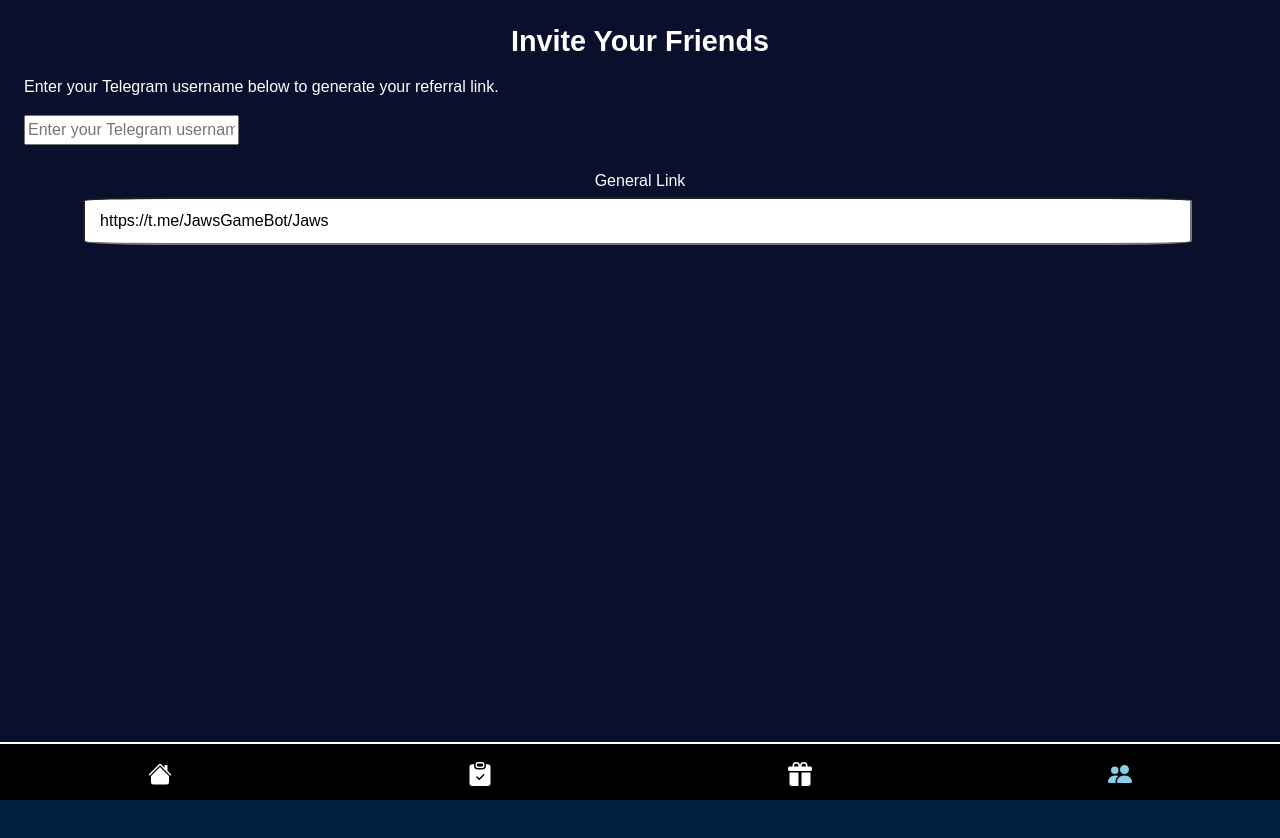
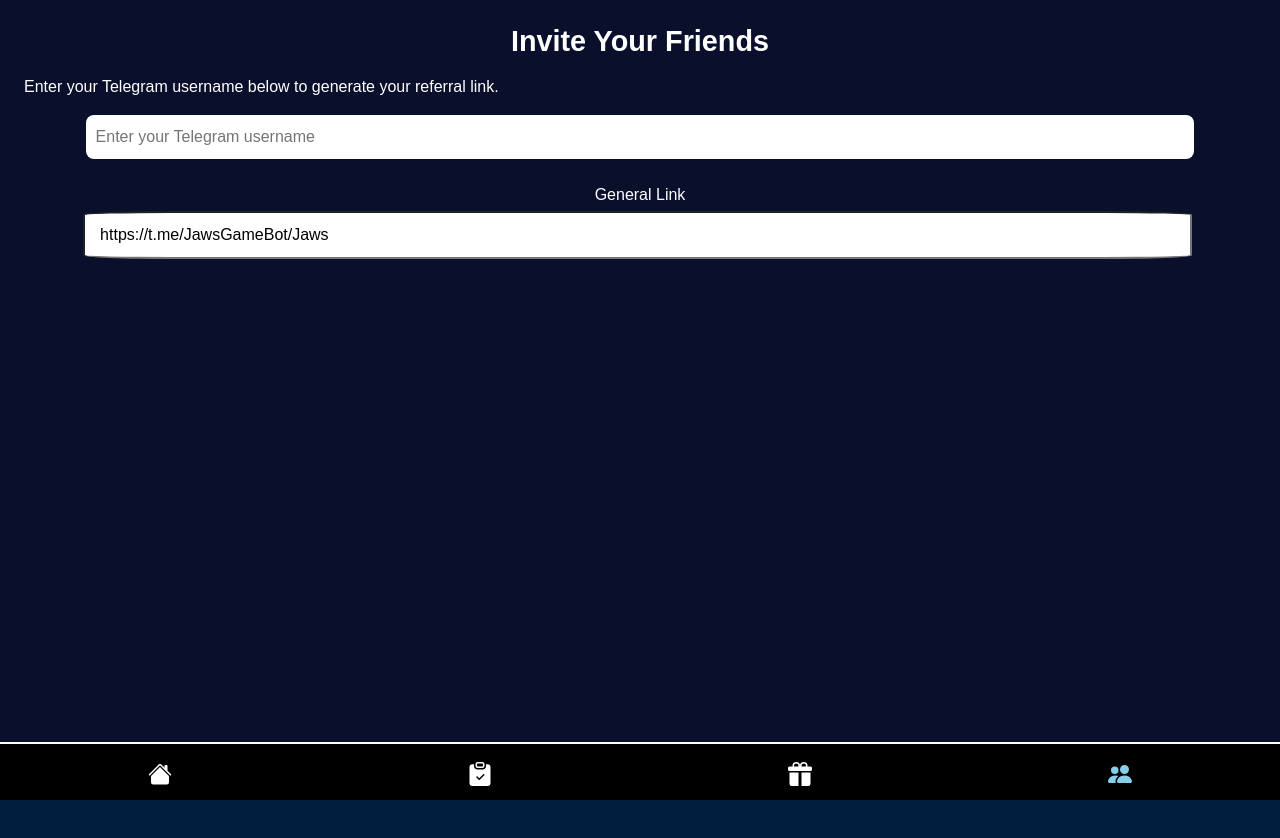
Before and after one commit to W1ZZYB0Y/akemidids, a React (Create React App) app: page /friends in a window 1280 px wide. Shown: the top 838 px of the page. Built offline with nearby package versions, Linux system fonts and the light colour scheme.

Commit message:
Update FriendsPage.css

```diff
--- a/src/pages/FriendsPage.css
+++ b/src/pages/FriendsPage.css
@@ -5,6 +5,16 @@
     min-height: 100vh;
     padding-bottom: 6rem;
   }
+
+.username-input {
+  width: 90%;
+  margin: 1rem auto;
+  display: block;
+  padding: 10px;
+  font-size: 16px;
+  border-radius: 8px;
+  border: none;
+}
 
 .general-link-box {
   text-align: center;
```
